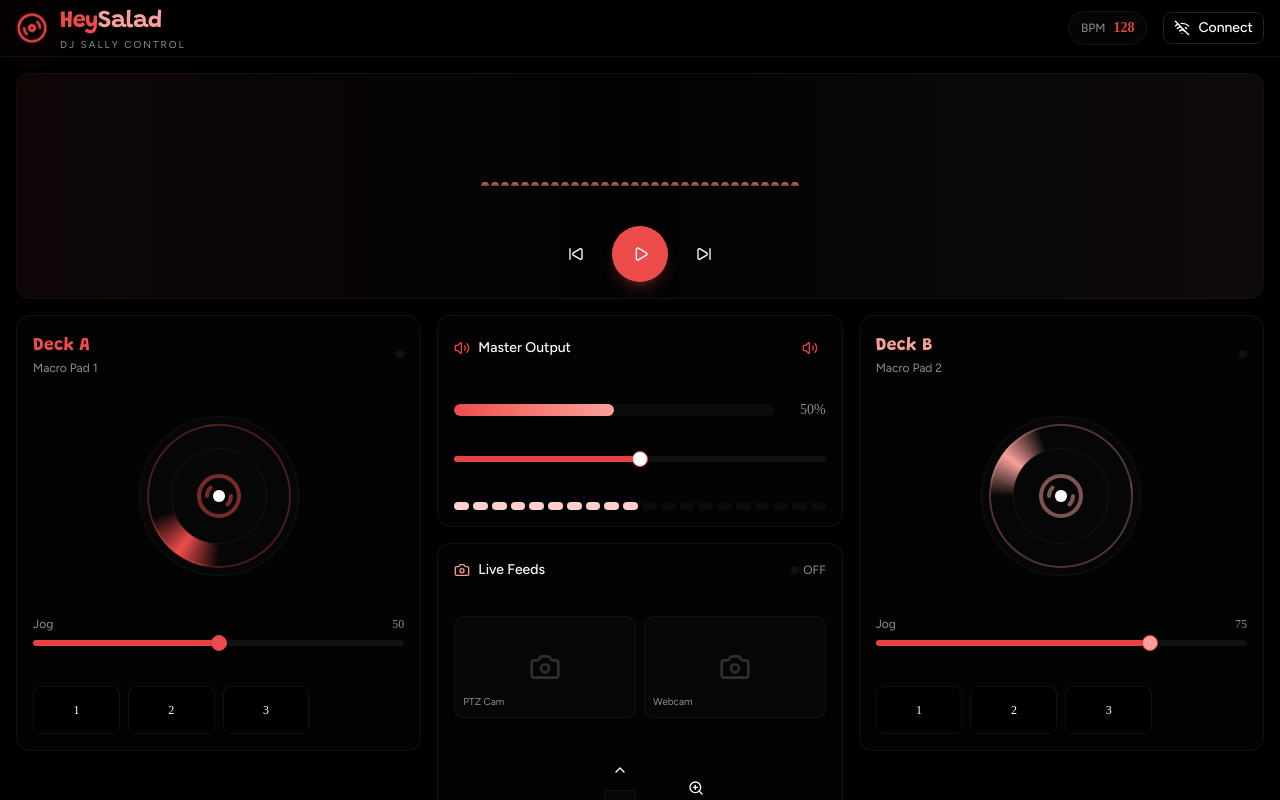
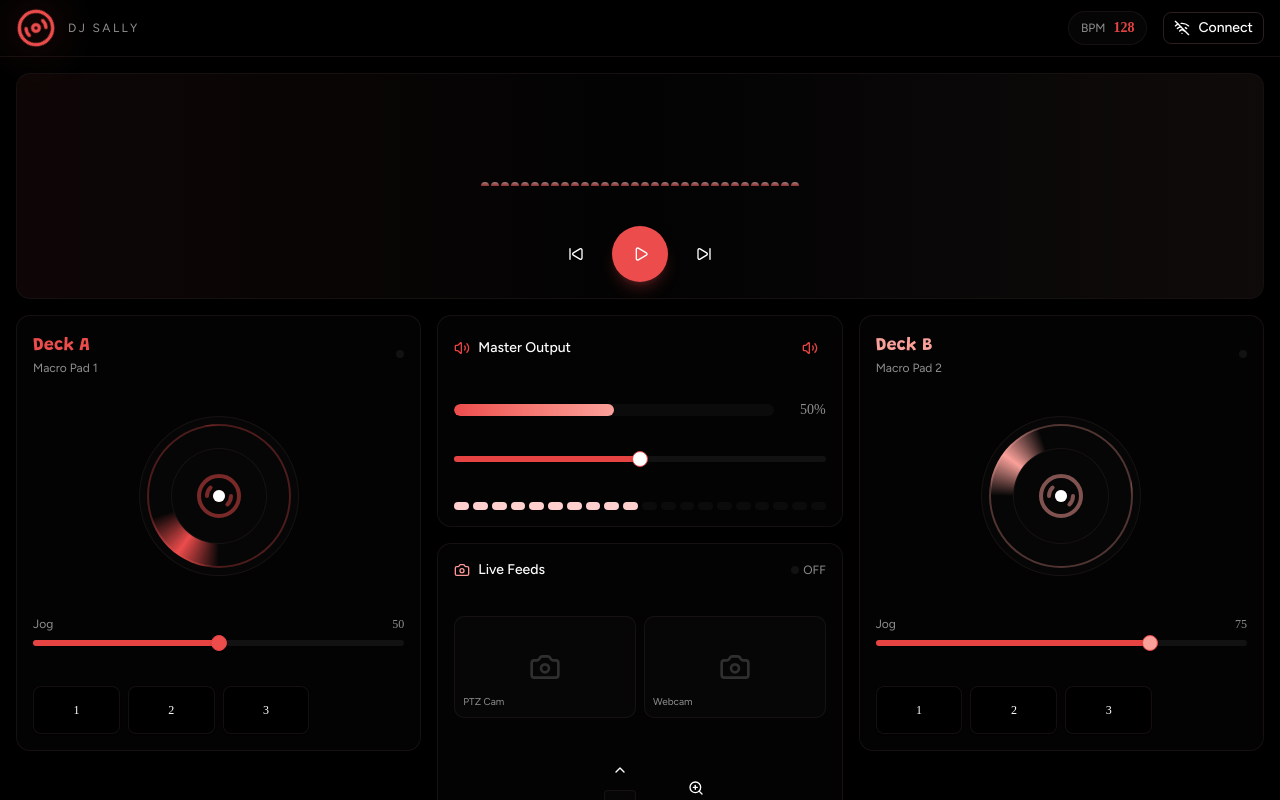
Before and after one commit to chilu18/v0-dj-sally, a Next.js app: page / in a window 1280 px wide. Shown: the top 800 px of the page. Built offline with nearby package versions, Linux system fonts and the light colour scheme.

Commit message:
feat: simplify header with new logo and label\n\nRemove branding and use larger spinning disc logo and "DJ Sally" label.

```diff
--- a/components/dashboard.tsx
+++ b/components/dashboard.tsx
@@ -77,16 +77,10 @@ export function Dashboard() {
         <div className="mx-auto flex h-14 max-w-[1800px] items-center justify-between px-4">
           <div className="flex items-center gap-3">
             <div className="relative">
-              <Disc3 className="h-8 w-8 text-primary animate-spin" style={{ animationDuration: "3s" }} />
-              <div className="absolute inset-0 bg-primary/20 blur-xl rounded-full" />
+              <Disc3 className="h-10 w-10 text-[#ed4c4c] animate-spin" style={{ animationDuration: "3s" }} />
+              <div className="absolute inset-0 bg-[#ed4c4c]/20 blur-xl rounded-full" />
             </div>
-            <div>
-              <h1 className="text-2xl font-bold tracking-tight font-[family-name:var(--font-grandstander)]">
-                <span className="text-[#ed4c4c]">Hey</span>
-                <span className="text-[#faa09a]">Salad</span>
-              </h1>
-              <p className="text-[10px] uppercase tracking-[0.2em] text-muted-foreground">DJ Sally Control</p>
-            </div>
+            <p className="text-xs uppercase tracking-[0.2em] text-muted-foreground">DJ Sally</p>
           </div>
 
           <div className="flex items-center gap-4">
```
